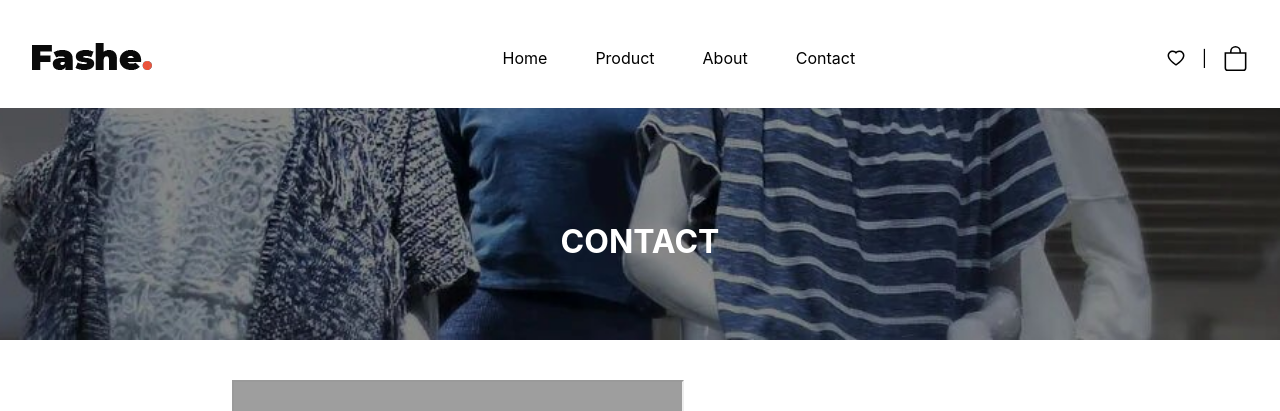
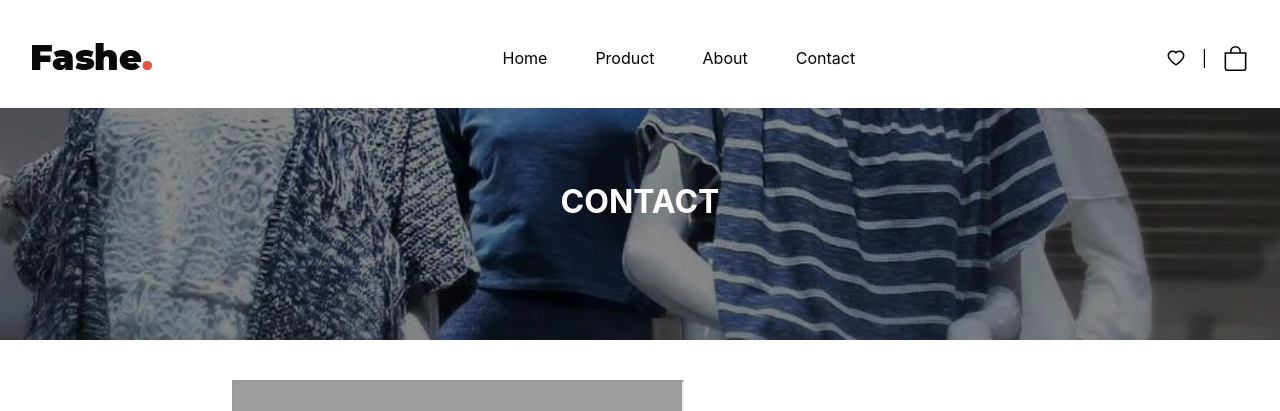
Before and after one commit to enzog96/cs_projet_react_Louis_Enzo, a React (Create React App) app: page /contact in a window 1280 px wide. Shown: the top 411 px of the page. Built offline with nearby package versions, Linux system fonts and the light colour scheme; grey boxes are pictures that could not be loaded.

Commit message:
product items start

```diff
--- a/src/components/banner/Banner.css
+++ b/src/components/banner/Banner.css
@@ -5,7 +5,19 @@
     background-position: center;
     background-size: cover;
     padding-top: 100px;
+    display: flex;
+    align-items: center;
+    flex-direction: column;
+    color: white;
 
+}
+
+.banner-text{
+    display: flex;
+    justify-content: center;
+    flex-direction: column;
+    align-items: center;
+    height: 30vh;
 }
 
 .banner-title{
@@ -14,6 +26,10 @@
     justify-content: center;
     width: inherit;
     text-transform: uppercase;
-    height: inherit;
     color: white;
 }
+
+.banner-subtitle{
+    text-align: center;
+    width: inherit;
+}
--- a/src/components/banner/Banner.js
+++ b/src/components/banner/Banner.js
@@ -6,7 +6,10 @@ import "./Banner.css"
 export default function Banner(props) {
     return(
         <div className="banner-general">
-            <h1 className='banner-title'>{props.title}</h1>
+            <div className='banner-text'>
+                <h1 className='banner-title'>{props.title}</h1>
+                <h3 className='banner-subtitle'>{props.subtitle}</h3>
+            </div>
         </div>
     )
 }
--- /dev/null
+++ b/src/components/products/productItem.css
@@ -0,0 +1,10 @@
+.product-gallery{
+    display: grid;
+    width: 60%;
+    gap: 2%;
+    grid-template-columns: 1fr 1fr 1fr;
+}
+
+.image-product{
+    width: 100%;
+}
--- /dev/null
+++ b/src/components/products/productItem.js
@@ -0,0 +1,34 @@
+import React from 'react';
+import test from "../../assets/fashion-recent-products-06-1.jpg";
+import "./productItem.css";
+
+
+const products = [
+    {id: 1, name: "lorem ipsum", price: 75, img: test},
+    {id: 2, name: "lorem ipsum", price: 75, img: test},
+    {id: 3, name: "lorem ipsum", price: 75, img: test},
+    {id: 4, name: "lorem ipsum", price: 75, img: test},
+    {id: 5, name: "lorem ipsum", price: 75, img: test},
+    {id: 6, name: "lorem ipsum", price: 75, img: test},
+    {id: 7, name: "lorem ipsum", price: 75, img: test},
+    {id: 8, name: "lorem ipsum", price: 75, img: test},
+    {id: 9, name: "lorem ipsum", price: 75, img: test},
+]
+
+export default class ProductItem extends React.Component {
+    constructor(props){
+        super(props);
+    }
+    render() {
+        return(
+            <div className="product-gallery">
+            {products.map((product) => (
+                <div key={product.id}>
+                <img className="image-product" src={product.img} alt={product.name}></img>
+                <p>{product.name}</p>
+                </div>
+                ))}
+            </div>
+        )
+    }
+}
--- a/src/routes/Product.js
+++ b/src/routes/Product.js
@@ -0,0 +1,16 @@
+import React from 'react';
+import Navbar from '../components/navbar/Navbar';
+import Banner from '../components/banner/Banner';
+import ProductItem from "../components/products/productItem";
+
+
+
+export default function Product() {
+    return(
+    <div className="product-container">
+        <Navbar/>
+        <Banner title="Products" subtitle="New Arrivals Women Collection" />
+        <ProductItem/>
+    </div>
+)
+}
```
